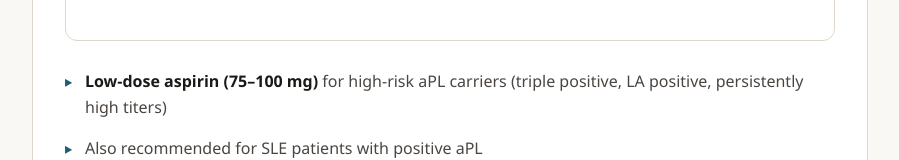
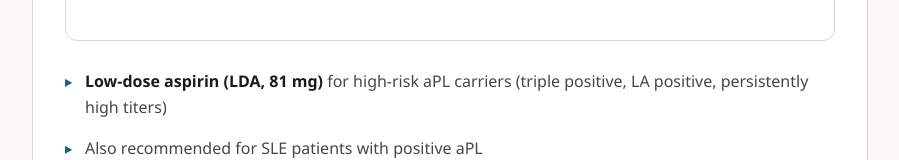
Before and after one commit to rheumify/rheumify-website, a Next.js app: page /learning/aps/management in a window 1280 px wide. Both pictures are taken after a click on the element 640 px from the left and 802 px from the top of the page. Shown: the part 1023-1183 px from the top of the page, without its empty margins (190-1089 px from the left). Built offline with nearby package versions, Linux system fonts and the light colour scheme; no server answers.

Commit message:
Fix LDA dose to 81mg; replace Q2 with ACR 2020 aPL-only pregnancy question

```diff
--- a/app/learning/aps/management/page.js
+++ b/app/learning/aps/management/page.js
@@ -98,7 +98,7 @@ export default function APSManagementModule() {
                 <p>The fraud system is installed and active, but no accounts have been affected yet. You&rsquo;ve detected the rogue code (positive aPL) but nothing&rsquo;s frozen. Do you bring in a full override team? No &mdash; that&rsquo;s overkill and might cause its own problems (bleeding). Instead, you install a <strong>basic safeguard</strong>.</p>
               </div>
               <ul className="content-list">
-                <li><strong>Low-dose aspirin (75&ndash;100 mg)</strong> for high-risk aPL carriers (triple positive, LA positive, persistently high titers)</li>
+                <li><strong>Low-dose aspirin (LDA, 81 mg)</strong> for high-risk aPL carriers (triple positive, LA positive, persistently high titers)</li>
                 <li>Also recommended for SLE patients with positive aPL</li>
                 <li>Cardiovascular risk factor management</li>
                 <li><strong>DO NOT anticoagulate</strong> without a clinical event &mdash; bleeding risk outweighs benefit</li>
@@ -226,10 +226,10 @@ export default function APSManagementModule() {
           <span className="quiz-toggle">{showAnswer.q1 ? 'Hide Answer' : 'Show Answer'}</span>
         </div>
         <div className="quiz-card" onClick={() => toggleAnswer('q2')}>
-          <p className="quiz-question"><strong>Q2:</strong> A 30-year-old woman with obstetric APS (two fetal losses at 14 and 18 weeks, no thrombosis) is planning pregnancy. Currently on LDA. Pregnancy management?</p>
+          <p className="quiz-question"><strong>Q2:</strong> A 32-year-old woman has persistent lupus anticoagulant and high-titer aCL IgG on two tests 12 weeks apart. She has <em>no</em> history of pregnancy loss or thrombosis. Now planning pregnancy. What is the recommended management per ACR 2020 guidelines?</p>
           {showAnswer.q2 && (
             <div className="quiz-answer">
-              <p><strong>Answer:</strong> LDA (continue) + prophylactic heparin (enoxaparin 40mg daily). If another loss despite this &rarr; escalate to therapeutic heparin + consider HCQ. Warfarin must be avoided (teratogenic).</p>
+              <p><strong>Answer:</strong> <strong>Low-dose aspirin (LDA, 81 mg) alone.</strong> Per ACR 2020 reproductive health guidelines, aPL-positive patients with <em>no prior thrombosis and no obstetric APS criteria</em> should receive LDA only during pregnancy &mdash; prophylactic heparin is <em>not</em> added. Combination LDA + prophylactic heparin is reserved for patients who meet obstetric APS classification criteria (&ge;3 early losses &lt;10 weeks, or &ge;1 fetal loss &ge;10 weeks, or premature delivery &lt;34 weeks from preeclampsia/placental insufficiency). <strong>Board trap:</strong> positive aPL &ne; automatic heparin in pregnancy.</p>
             </div>
           )}
           <span className="quiz-toggle">{showAnswer.q2 ? 'Hide Answer' : 'Show Answer'}</span>
```
